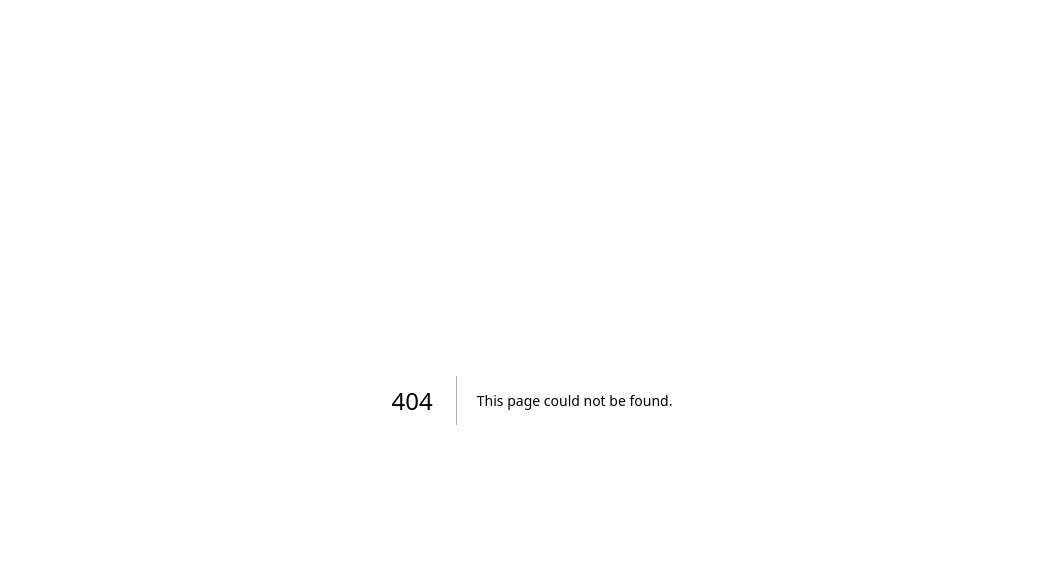
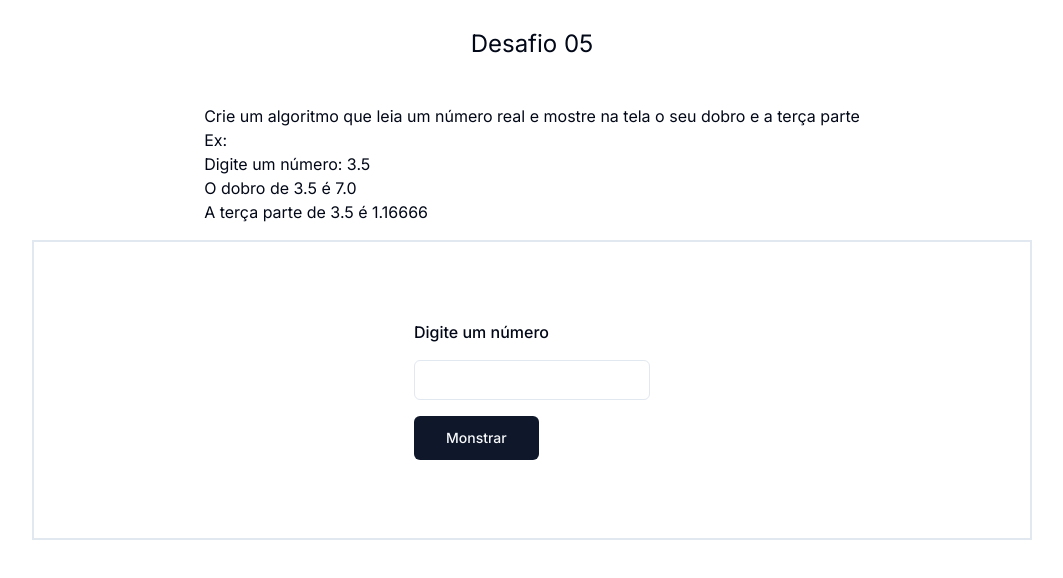
Before and after one commit to darioreisjr/desafiodelogicadeprogramacao, a Next.js app: page /desafio-7 in a window 1280 px wide. Before the commit this address had no page. Shown: the top 578 px of the page, without its empty margins (108-1171 px from the left). Built offline with nearby package versions, Linux system fonts and the light colour scheme.

Commit message:
feat: challenge seven complete

```diff
--- /dev/null
+++ b/src/app/(routes)/desafio-7/page.jsx
@@ -0,0 +1,68 @@
+"use client"
+
+import { useState } from "react"
+
+import { Button } from "@/components/ui/button"
+import { Input } from "@/components/ui/input"
+import { Label } from "@/components/ui/label"
+import { RefreshCcw } from "lucide-react"
+
+export default function Desafio7() {
+  const [numero, setNumero] = useState(0);
+  const [dobro, setDobro] = useState(0);
+  const [terca, setTerca] = useState(0);
+
+  const calculate = (event) => {
+    event.preventDefault();
+    setDobro(numero * 2)
+    setTerca(numero / 3)
+  }
+
+  const refreshPage = () => {
+    window.location.reload()
+  };
+
+  return (
+    <div className="flex justify-center items-center flex-col">
+      <h1 className="text-2xl mt-7 mb-7">Desafio 05</h1>
+      <p className="text-base text-justify m-4">
+        Crie um algoritmo que leia um número real e mostre na tela o seu dobro e a terça parte<br />
+        Ex: <br />
+        Digite um número: 3.5 <br />
+        O dobro de 3.5 é 7.0 <br />
+        A terça parte de 3.5 é 1.16666
+      </p>
+
+      <div
+        className="w-[320px] min-h-[300px] md:w-[600px] xl:w-[1000px] pt-3 pb-3 border-2 flex items-center justify-center"
+      >
+        <form>
+          {!dobro || !terca ? (
+            <>
+              <Label className=" text-base ">
+                Digite um número
+              </Label>
+              <Input
+                className="w-[300] max-w-[600px] mb-4 mt-4"
+                type="number"
+                min={0}
+                onChange={(event) => setNumero(Number(event.target.value))}
+              />
+              <Button type="submit" variant={"default"} size={"lg"} onClick={calculate}>
+                Monstrar
+              </Button>
+            </>
+          ) : (
+            <div className="flex flex-col items-center justify-center gap-4">
+              <p className="md:text-2xl text-justify p-4">O Dobro de <span className="font-bold">{numero}</span> é <span className="font-bold">{dobro}</span></p>
+              <p className="md:text-2xl text-justify p-4">A terça parte de <span className="font-bold">{numero}</span> é <span className="font-bold">{terca}</span></p>
+              <Button variant={"outline"} size={"icon"} onClick={refreshPage}>
+                <RefreshCcw />
+              </Button>
+            </div>
+          )}
+        </form>
+      </div>
+    </div>
+  )
+}
```
